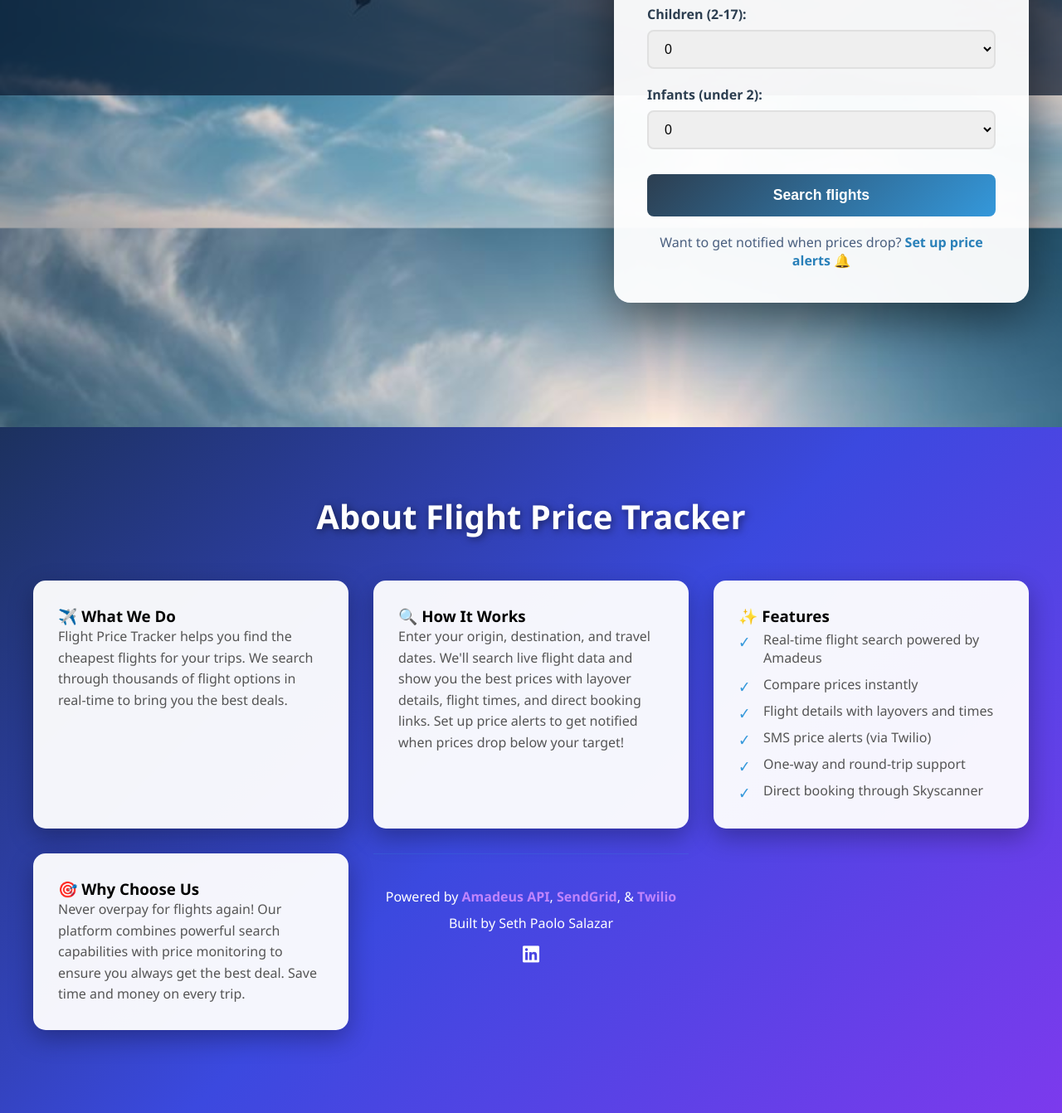
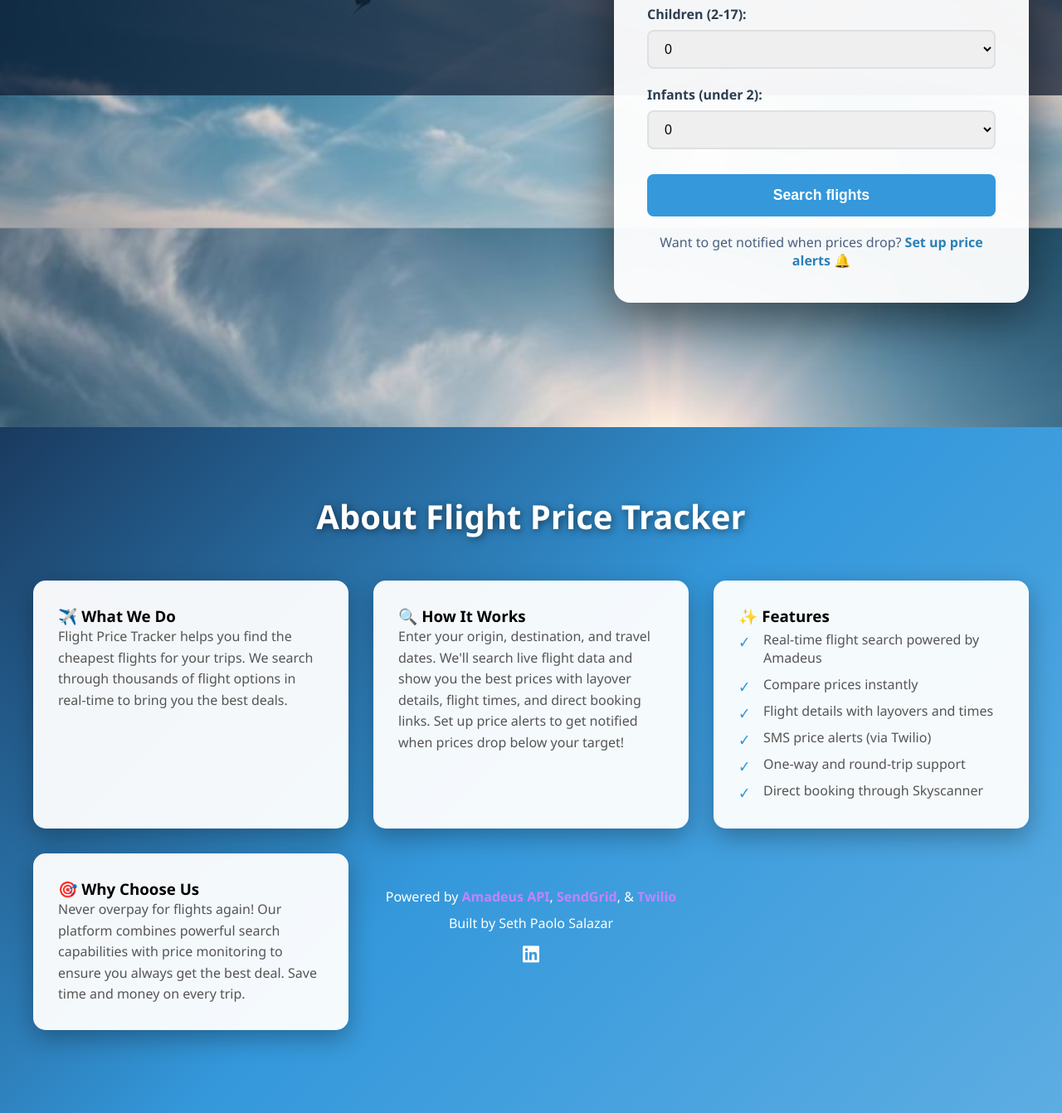
Before and after one commit to paoloprogram12/Flight-Price-Tracker, a Flask app: page / in a window 1280 px wide. Shown: the part 685-2027 px from the top of the page at 83% size. Run offline with Flask 3, Linux system fonts and the light colour scheme; parts of the project's set-up code (start-up, migrations or seed data) failed here and were passed over.

Commit message:
updated colors

```diff
--- a/flight_price_tracker/src/web/static/style.css
+++ b/flight_price_tracker/src/web/static/style.css
@@ -219,7 +219,7 @@ body {
 button[type="submit"] {
     width: 100%;
     padding: 15px;
-    background: linear-gradient(135deg, #2c3e50 0%, #3498db 100%);
+    background: #3498db;
     color: white;
     border: none;
     border-radius: 8px;
@@ -387,7 +387,7 @@ body:has(.results-container) {
 
 .search-btn {
         padding: 0 20px;
-        background: linear-gradient(135deg, #2c3e50 0%, #3498db 100%);
+        background: #3498db;
         color: white;
         border: none;
         border-radius: 6px;
@@ -837,7 +837,7 @@ body:has(.results-container) {
 
 /* === HOME PAGE ABOUT SECTION === */
 .about-section {
-    background: linear-gradient(135deg, #1c315e 0%, #3b49df 50%, #7c3aed 100%);
+    background: linear-gradient(135deg, #1a3a5f 0%, #3498db 50%, #5dade2 100%);
     padding: 80px 20px 60px 20px;
     margin-top: 150px;
     margin-left: -20px;
```
